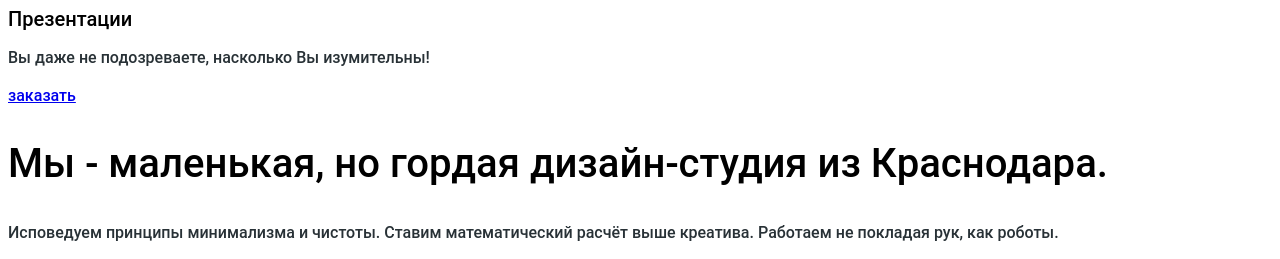
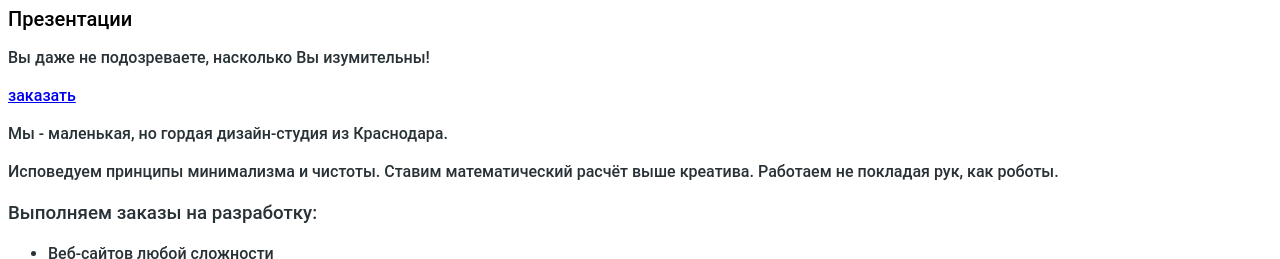
Before and after one commit to roman-dobronovsky/66688-nerds, a plain HTML site: page index.html in a window 1280 px wide. Shown: the part 900-1159 px from the top of the page. Drawn offline with Linux system fonts and the light colour scheme.

Commit message:
Добавил lead

```diff
--- a/index.html
+++ b/index.html
@@ -50,7 +50,7 @@
         </section>
         <section class="about-us">
             <div class="about-us-left">
-                <h1>Мы - маленькая, но гордая дизайн-студия из Краснодара.</h1>
+                <p><b class="lead">Мы - маленькая, но гордая дизайн-студия из Краснодара.</b></p>
                 <p>Исповедуем принципы минимализма и чистоты. Ставим математический расчёт выше креатива. Работаем не покладая рук, как роботы.</p>
                 <h3>Выполняем заказы на разработку:</h3>
                 <ul>
```
